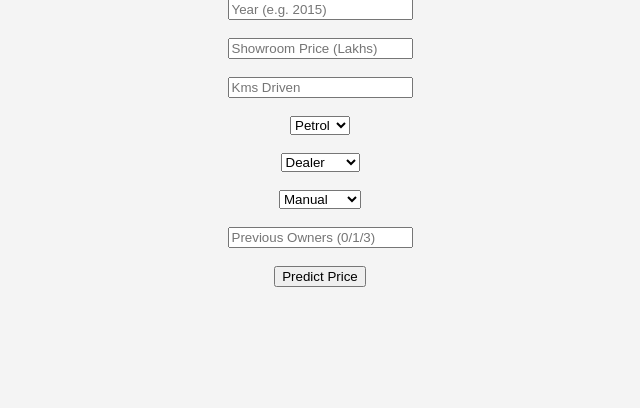
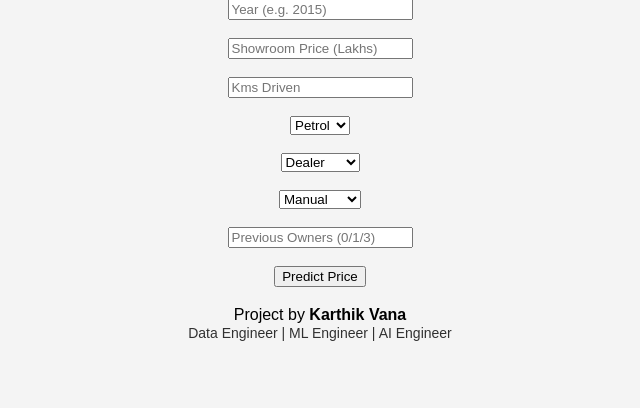
Before and after one commit to karthik-vana/Car-Price-Prediction, a Flask app: page / in a window 1280 px wide. Shown: the part 139-547 px from the top of the page, without its empty margins (320-960 px from the left). Run offline with Flask 3, Linux system fonts and the light colour scheme; parts of the project's set-up code (start-up, migrations or seed data) failed here and were passed over.

Commit message:
Update index.html

```diff
--- a/templates/index.html
+++ b/templates/index.html
@@ -28,4 +28,9 @@
     </form>
     <h3>{{ prediction_text }}</h3>
 </body>
+
 </html>
+<footer>
+    Project by <strong>Karthik Vana</strong><br>
+    <span style="font-size: 14px; opacity: 0.8;">Data Engineer | ML Engineer | AI Engineer</span>
+</footer>
```
